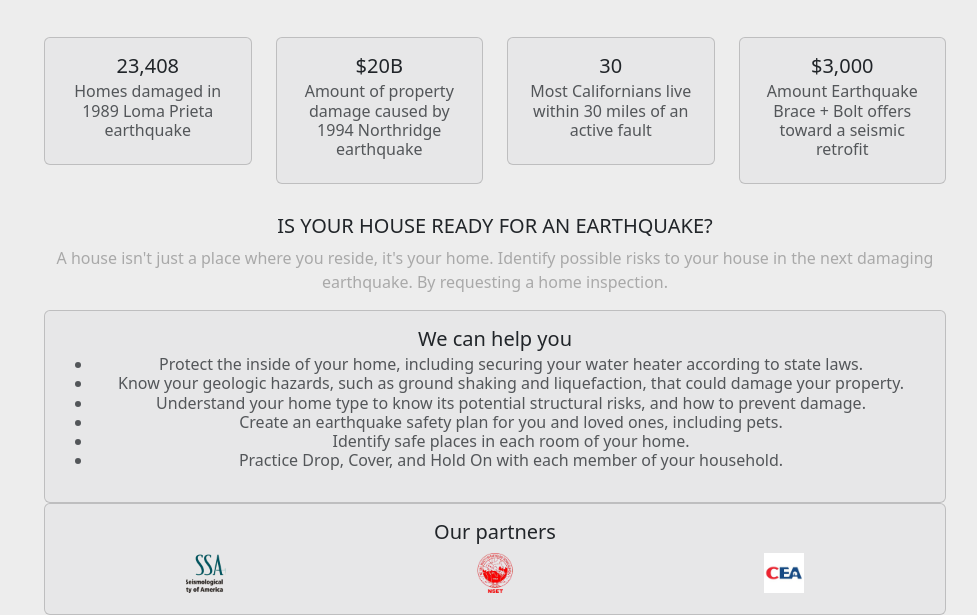
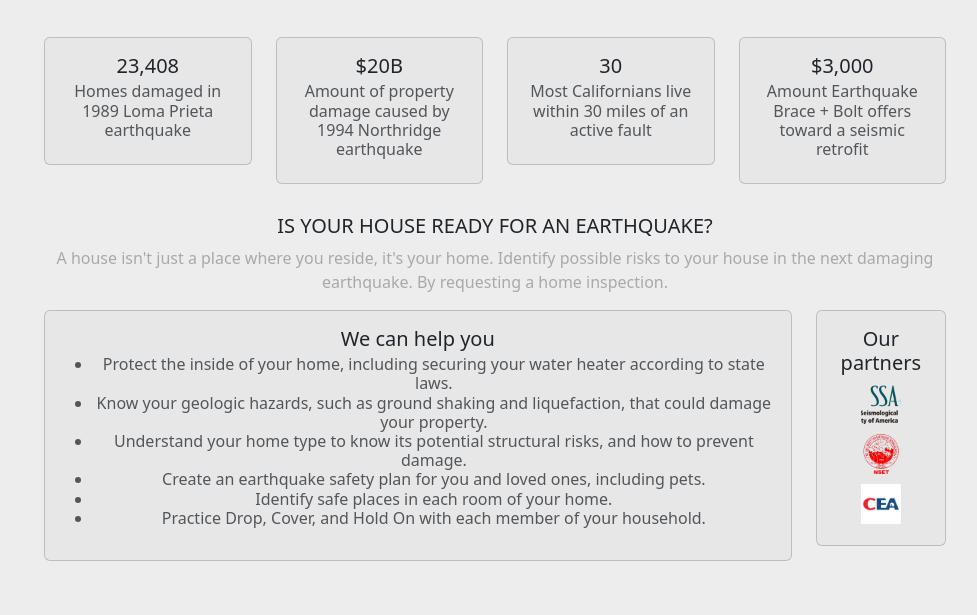
Before and after one commit to kevinleary/SWE632, a plain HTML site: page houseCheck.html in a window 1280 px wide. Shown: the part 215-830 px from the top of the page, without its empty margins (145-1122 px from the left). After the commit the page ends 800 px from the top, so only its background shows below. Drawn offline with nearby package versions, Linux system fonts and the light colour scheme.

Commit message:
home check component responsive homepage-2

```diff
--- a/houseCheck.html
+++ b/houseCheck.html
@@ -98,7 +98,7 @@
                                 </div>
                             </div>
                             <div class="row">
-                                    <div class="col-xs-10">
+                                    <div class="col-xs-12 col-md-7 col-lg-10">
                                         <div class="card">
                                             <div class="card-body">
                                                 <h5 class="card-title">We can help you</h5>
@@ -115,7 +115,7 @@
                                             </div>
                                         </div>
                                     </div>
-                                    <div class="col-xs-2">
+                                    <div class="col-xs-12 col-md-5 col-lg-2">
                                         <div class="card" id="partnersCard">
                                             <div class="card-body">
                                                 <h5 class="card-title">Our partners</h5>
```
